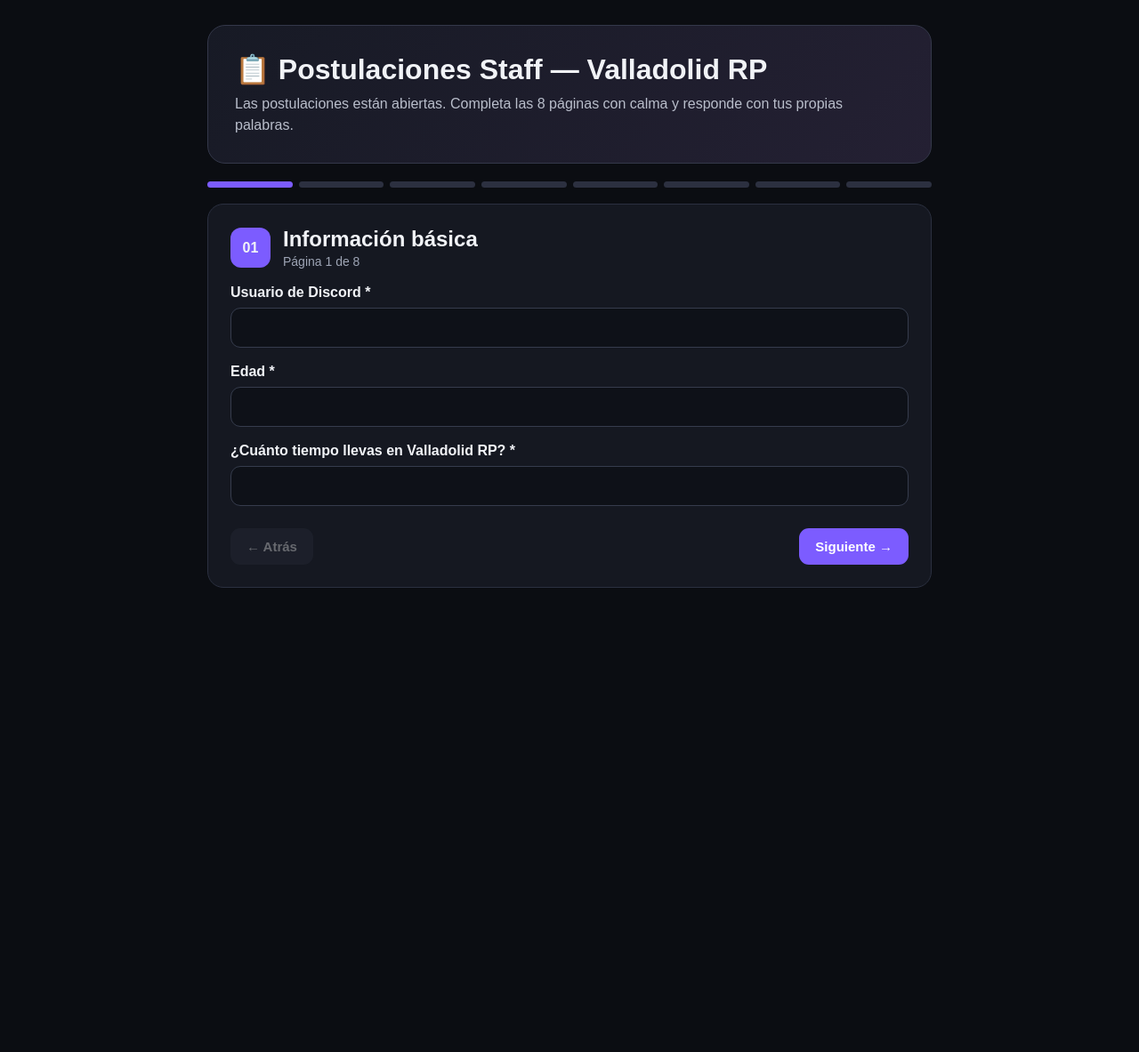
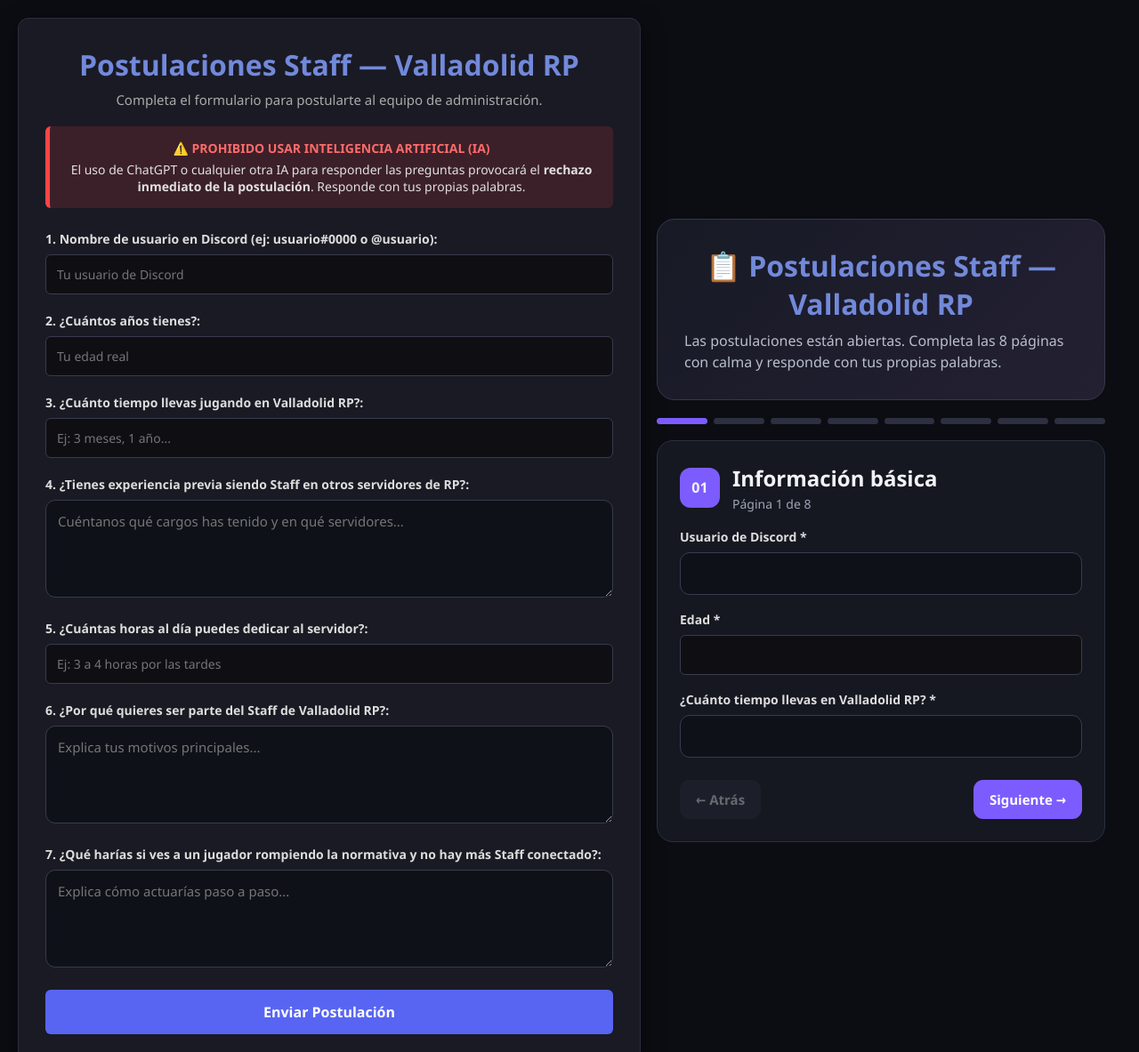
Before and after one commit to ArutnFK/P-gina-de-postulaciones-Staff, a plain HTML site: page Valladolid_RP_Postulacion_Staff_LISTA_PARA_SUBIRindex.html in a window 1280 px wide. Shown: the top 1183 px of the page at 89% size. Before the commit the page ends 800 px from the top, so only its background shows below. Drawn offline with Linux system fonts and the light colour scheme.

Commit message:
Expand staff application form in HTML
The HTML structure has been significantly expanded with a complete form for staff applications, including various input fields and styling.

```diff
--- a/Valladolid_RP_Postulacion_Staff_LISTA_PARA_SUBIRindex.html
+++ b/Valladolid_RP_Postulacion_Staff_LISTA_PARA_SUBIRindex.html
@@ -1,4 +1,177 @@
-<!doctype html><!doctype html>
+<!DOCTYPE html>
+<html lang="es">
+<head>
+  <meta charset="UTF-8">
+  <meta name="viewport" content="width=device-width, initial-scale=1.0">
+  <title>Postulaciones Staff - Valladolid RP</title>
+  <style>
+    * {
+      box-sizing: border-box;
+      margin: 0;
+      padding: 0;
+      font-family: 'Segoe UI', Tahoma, Geneva, Verdana, sans-serif;
+    }
+
+    body {
+      background-color: #0f0f13;
+      color: #ffffff;
+      display: flex;
+      justify-content: center;
+      align-items: center;
+      min-height: 100vh;
+      padding: 20px;
+    }
+
+    .container {
+      background-color: #1a1a24;
+      max-width: 700px;
+      width: 100%;
+      padding: 30px;
+      border-radius: 12px;
+      box-shadow: 0 8px 24px rgba(0, 0, 0, 0.5);
+      border: 1px solid #2d2d3f;
+    }
+
+    h1 {
+      text-align: center;
+      color: #7289da;
+      margin-bottom: 10px;
+      font-size: 28px;
+    }
+
+    p.subtitle {
+      text-align: center;
+      color: #aaaaaa;
+      margin-bottom: 20px;
+      font-size: 15px;
+    }
+
+    .warning-box {
+      background-color: rgba(255, 68, 68, 0.15);
+      border-left: 5px solid #ff4444;
+      padding: 15px;
+      border-radius: 6px;
+      margin-bottom: 25px;
+    }
+
+    .warning-box p {
+      color: #ff6b6b;
+      font-weight: bold;
+      font-size: 14px;
+      text-align: center;
+    }
+
+    .form-group {
+      margin-bottom: 20px;
+    }
+
+    label {
+      display: block;
+      margin-bottom: 8px;
+      font-weight: 600;
+      color: #dddddd;
+      font-size: 14px;
+    }
+
+    input[type="text"],
+    input[type="number"],
+    textarea {
+      width: 100%;
+      padding: 12px;
+      background-color: #0f0f13;
+      border: 1px solid #3a3a50;
+      border-radius: 6px;
+      color: #ffffff;
+      font-size: 14px;
+      outline: none;
+      transition: border-color 0.3s;
+    }
+
+    input[type="text"]:focus,
+    input[type="number"]:focus,
+    textarea:focus {
+      border-color: #7289da;
+    }
+
+    textarea {
+      resize: vertical;
+      min-height: 90px;
+    }
+
+    .btn-submit {
+      width: 100%;
+      background-color: #5865f2;
+      color: white;
+      border: none;
+      padding: 14px;
+      font-size: 16px;
+      font-weight: bold;
+      border-radius: 6px;
+      cursor: pointer;
+      transition: background-color 0.2s;
+    }
+
+    .btn-submit:hover {
+      background-color: #4752c4;
+    }
+  </style>
+</head>
+<body>
+
+  <div class="container">
+    <h1>Postulaciones Staff — Valladolid RP</h1>
+    <p class="subtitle">Completa el formulario para postularte al equipo de administración.</p>
+
+    <div class="warning-box">
+      <p>⚠️ PROHIBIDO USAR INTELIGENCIA ARTIFICIAL (IA)</p>
+      <p style="font-weight: normal; margin-top: 5px; color: #e0e0e0;">
+        El uso de ChatGPT o cualquier otra IA para responder las preguntas provocará el <strong>rechazo inmediato de la postulación</strong>. Responde con tus propias palabras.
+      </p>
+    </div>
+
+    <form>
+      <div class="form-group">
+        <label for="discord">1. Nombre de usuario en Discord (ej: usuario#0000 o @usuario):</label>
+        <input type="text" id="discord" placeholder="Tu usuario de Discord" required>
+      </div>
+
+      <div class="form-group">
+        <label for="edad">2. ¿Cuántos años tienes?:</label>
+        <input type="number" id="edad" min="12" max="99" placeholder="Tu edad real" required>
+      </div>
+
+      <div class="form-group">
+        <label for="tiempo">3. ¿Cuánto tiempo llevas jugando en Valladolid RP?:</label>
+        <input type="text" id="tiempo" placeholder="Ej: 3 meses, 1 año..." required>
+      </div>
+
+      <div class="form-group">
+        <label for="experiencia">4. ¿Tienes experiencia previa siendo Staff en otros servidores de RP?:</label>
+        <textarea id="experiencia" placeholder="Cuéntanos qué cargos has tenido y en qué servidores..." required></textarea>
+      </div>
+
+      <div class="form-group">
+        <label for="disponibilidad">5. ¿Cuántas horas al día puedes dedicar al servidor?:</label>
+        <input type="text" id="disponibilidad" placeholder="Ej: 3 a 4 horas por las tardes" required>
+      </div>
+
+      <div class="form-group">
+        <label for="motivo">6. ¿Por qué quieres ser parte del Staff de Valladolid RP?:</label>
+        <textarea id="motivo" placeholder="Explica tus motivos principales..." required></textarea>
+      </div>
+
+      <div class="form-group">
+        <label for="situacion">7. ¿Qué harías si ves a un jugador rompiendo la normativa y no hay más Staff conectado?:</label>
+        <textarea id="situacion" placeholder="Explica cómo actuarías paso a paso..." required></textarea>
+      </div>
+
+      <button type="submit" class="btn-submit">Enviar Postulación</button>
+    </form>
+  </div>
+
+</body>
+</html>
+
 <html lang="es">
 <head>
 <meta charset="utf-8">
```
